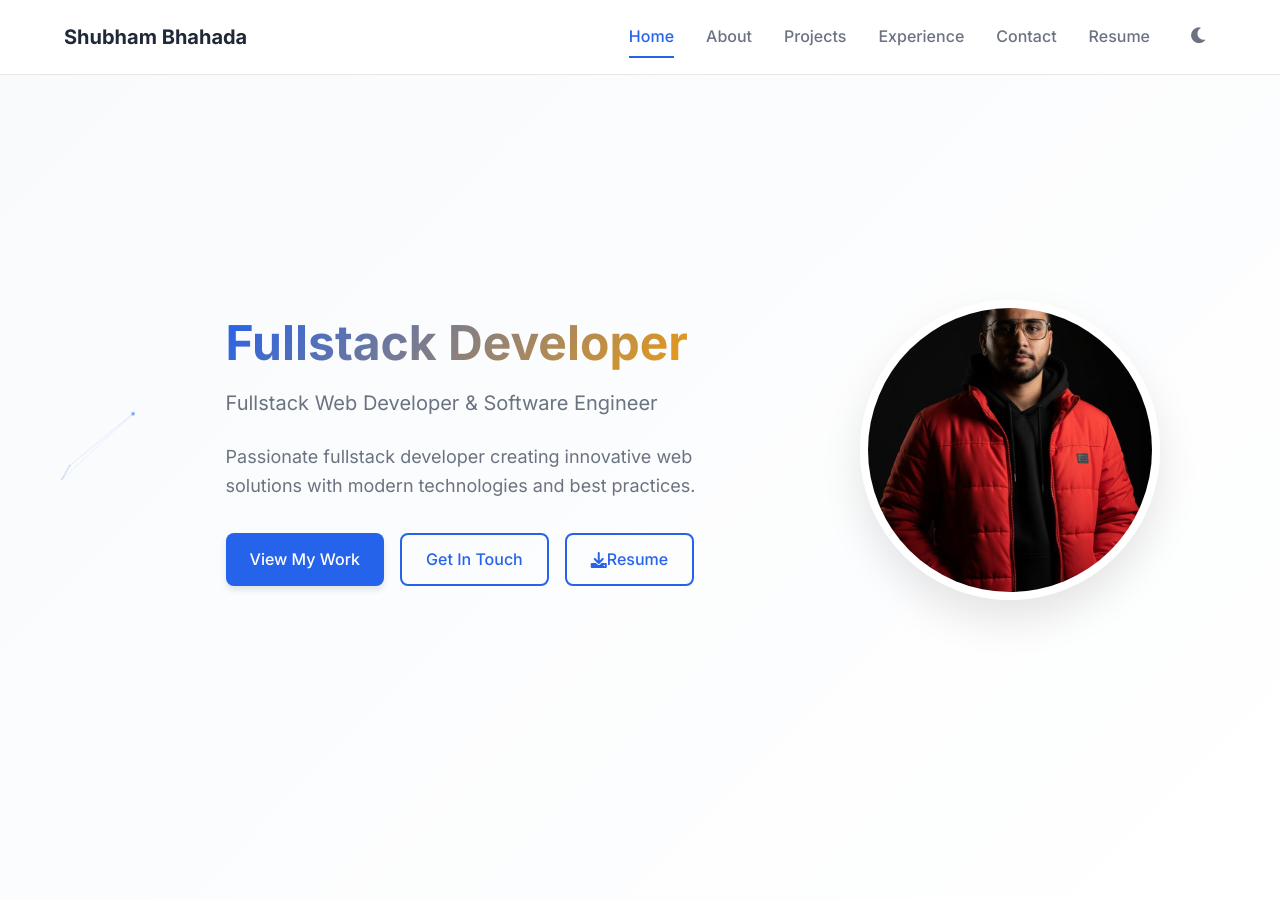
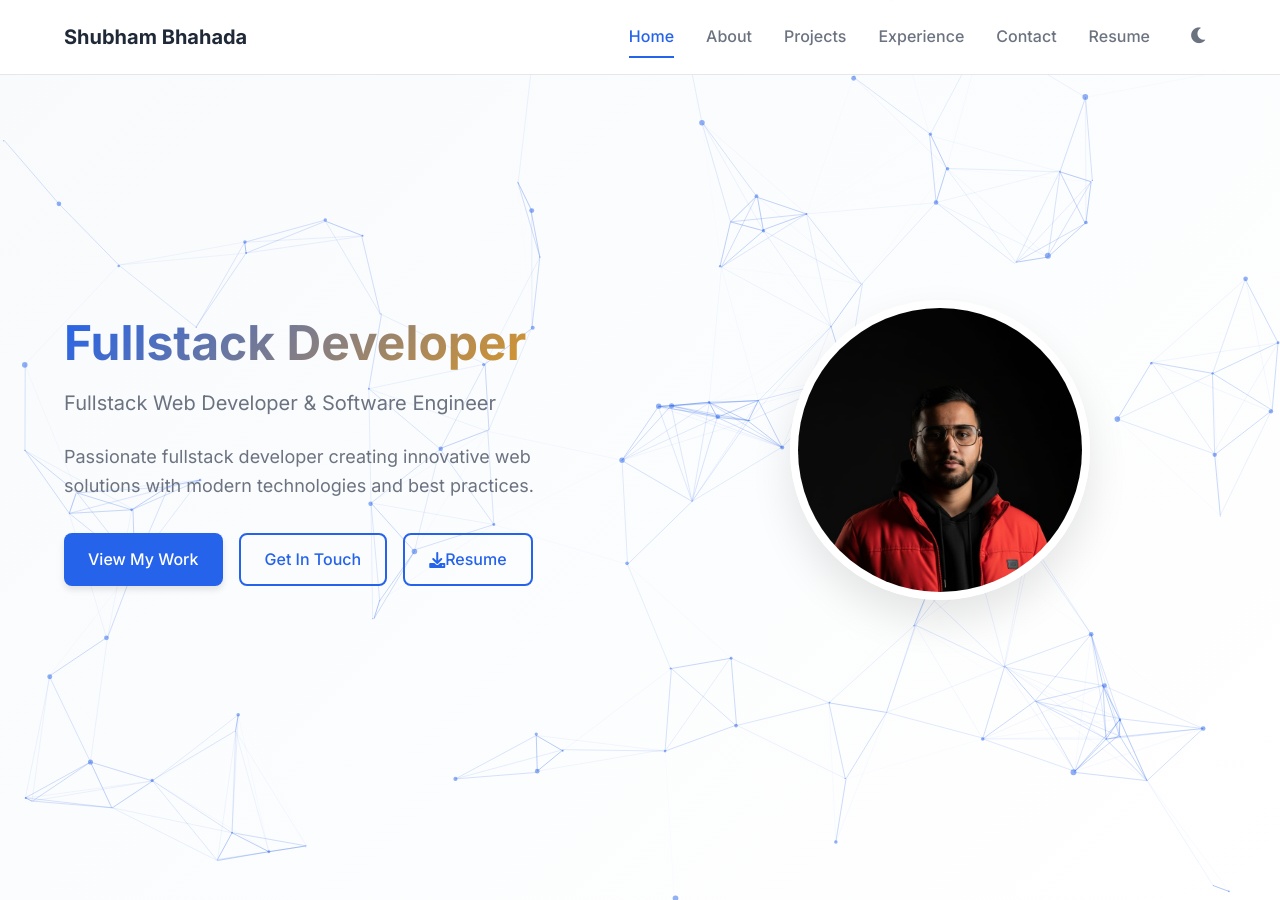
Before and after one commit to devbhahadaji/devbhahadaji.github.io, a Jekyll site: the page built from index.html, in a window 1280 px wide and 900 px high. Built offline with Jekyll 4.4.1, drawn with Linux system fonts in a browser that asks for light colours.

Commit message:
new changes

```diff
--- a/assets/css/main.css
+++ b/assets/css/main.css
@@ -357,6 +357,7 @@
   width: 300px;
   height: 300px;
   object-fit: cover;
+  object-position: center top;
   border-radius: 50%;
   border: 8px solid white;
   box-shadow: 0 20px 40px var(--shadow);
@@ -366,6 +367,39 @@
 .profile-img:hover {
   transform: scale(1.05);
   box-shadow: 0 25px 50px var(--shadow-hover);
+}
+
+/* ===================================================================
+   PARTICLE.JS OPTIMIZATION
+   ================================================================= */
+
+#particles-js {
+  position: absolute;
+  top: 0;
+  left: 0;
+  width: 100%;
+  height: 100%;
+  z-index: 1;
+  pointer-events: none;
+}
+
+/* Optimize particles for mobile devices */
+@media (max-width: 768px) {
+  #particles-js {
+    display: none; /* Hide particles on mobile for better performance */
+  }
+}
+
+@media (max-width: 1024px) {
+  #particles-js canvas {
+    opacity: 0.3; /* Reduce opacity on tablets */
+  }
+}
+
+/* Ensure hero content is above particles */
+.hero-content {
+  position: relative;
+  z-index: 2;
 }
 
 /* ===================================================================
@@ -1053,6 +1087,7 @@
   .profile-img {
     width: 250px;
     height: 250px;
+    object-position: center center; /* Better centering on mobile */
   }
 
   /* About */
@@ -1107,6 +1142,12 @@
   .btn {
     width: 100%;
     max-width: 200px;
+  }
+
+  .profile-img {
+    width: 200px;
+    height: 200px;
+    object-position: center 20%; /* Adjust for better head positioning on small screens */
   }
 
   .project-filters {
```
